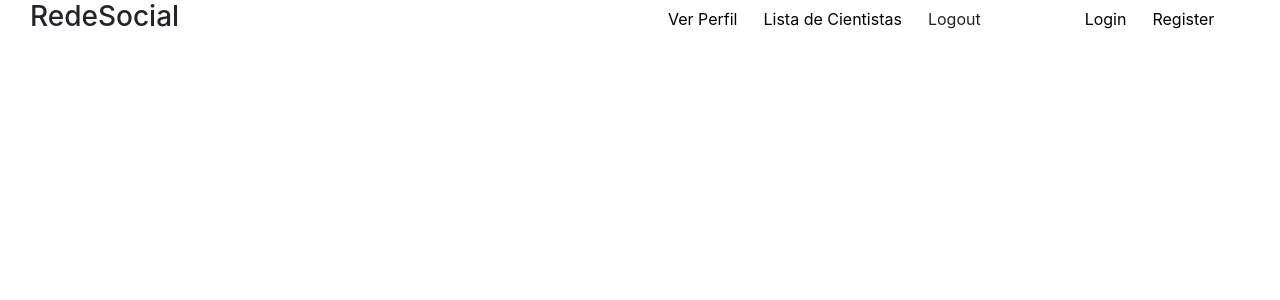
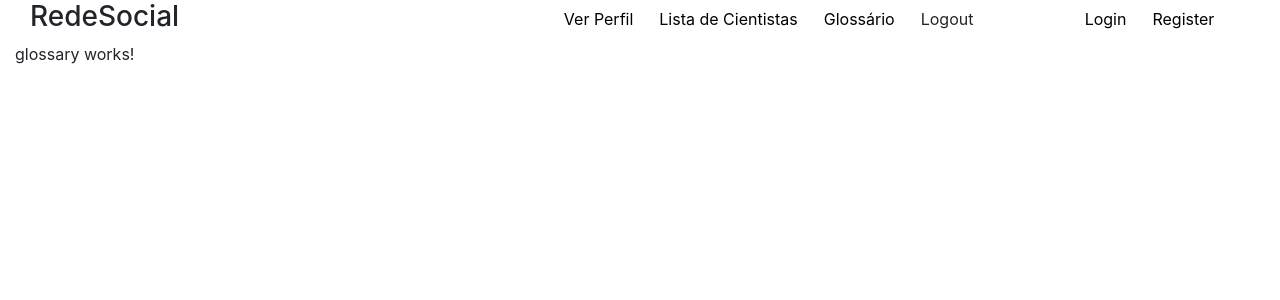
Before and after one commit to DiegoPompeo/client-redesocial, an Angular app: page /glossary in a window 1280 px wide. Before the commit this address led to /. Shown: the top 300 px of the page. Built offline with nearby package versions, Linux system fonts and the light colour scheme.

Commit message:
glossary

```diff
--- a/src/app/app.module.ts
+++ b/src/app/app.module.ts
@@ -16,6 +16,7 @@ import { UpdateComponent } from './update/update.component';
 import { DetailsComponent } from './details/details.component';
 import { TesteComponent } from './teste/teste.component';
 import { UpdatePremiumComponent } from './update-premium/update-premium.component';
+import { GlossaryComponent } from './glossary/glossary.component';
 
 @NgModule({
   declarations: [
@@ -30,7 +31,8 @@ import { UpdatePremiumComponent } from './update-premium/update-premium.componen
     UpdateComponent,
     DetailsComponent,
     TesteComponent,
-    UpdatePremiumComponent
+    UpdatePremiumComponent,
+    GlossaryComponent
   ],
   imports: [
     BrowserModule,
--- /dev/null
+++ b/src/app/glossary/glossary.component.html
@@ -0,0 +1 @@
+<p>glossary works!</p>
--- /dev/null
+++ b/src/app/glossary/glossary.component.ts
@@ -0,0 +1,15 @@
+import { Component, OnInit } from '@angular/core';
+
+@Component({
+  selector: 'app-glossary',
+  templateUrl: './glossary.component.html',
+  styleUrls: ['./glossary.component.css']
+})
+export class GlossaryComponent implements OnInit {
+
+  constructor() { }
+
+  ngOnInit() {
+  }
+
+}
--- a/src/app/menu/menu.component.html
+++ b/src/app/menu/menu.component.html
@@ -1,15 +1,13 @@
 <div class="container-fluid">
     <div class="row">
-        <div *ngIf="authService.isAuthenticated()" class="col-md-8">
+        <div class="col-md-5">
             <h3>RedeSocial</h3>
         </div>
-        <div *ngIf="!authService.isAuthenticated()" class="col-md-6">
-            <h3>RedeSocial</h3>
-        </div>
-        <div *ngIf="!authService.isAuthenticated()" class="col-md-4">
+        <div *ngIf="!authService.isAuthenticated()" class="col-md-5">
             <!--<a href="/add-post" class="new-post">Add Post</a>-->
             <a routerLink="/profile" class="btn btn-default">Ver Perfil</a>
             <a routerLink="/cientists" class="btn btn-default">Lista de Cientistas</a>
+            <a routerLink="/glossary" class="btn btn-default">Glossário</a>
             <button class="logout btn btn-default" (click)="logout()">Logout</button>
         </div>
         <div *ngIf="!authService.isAuthenticated()" class="col-md-2">
```
Also changed, not shown: src/app/app-routing.module.ts (+4 -3 lines), src/app/glossary/glossary.component.css (added), 1 other file (tests, documents, lock files or other folders).
